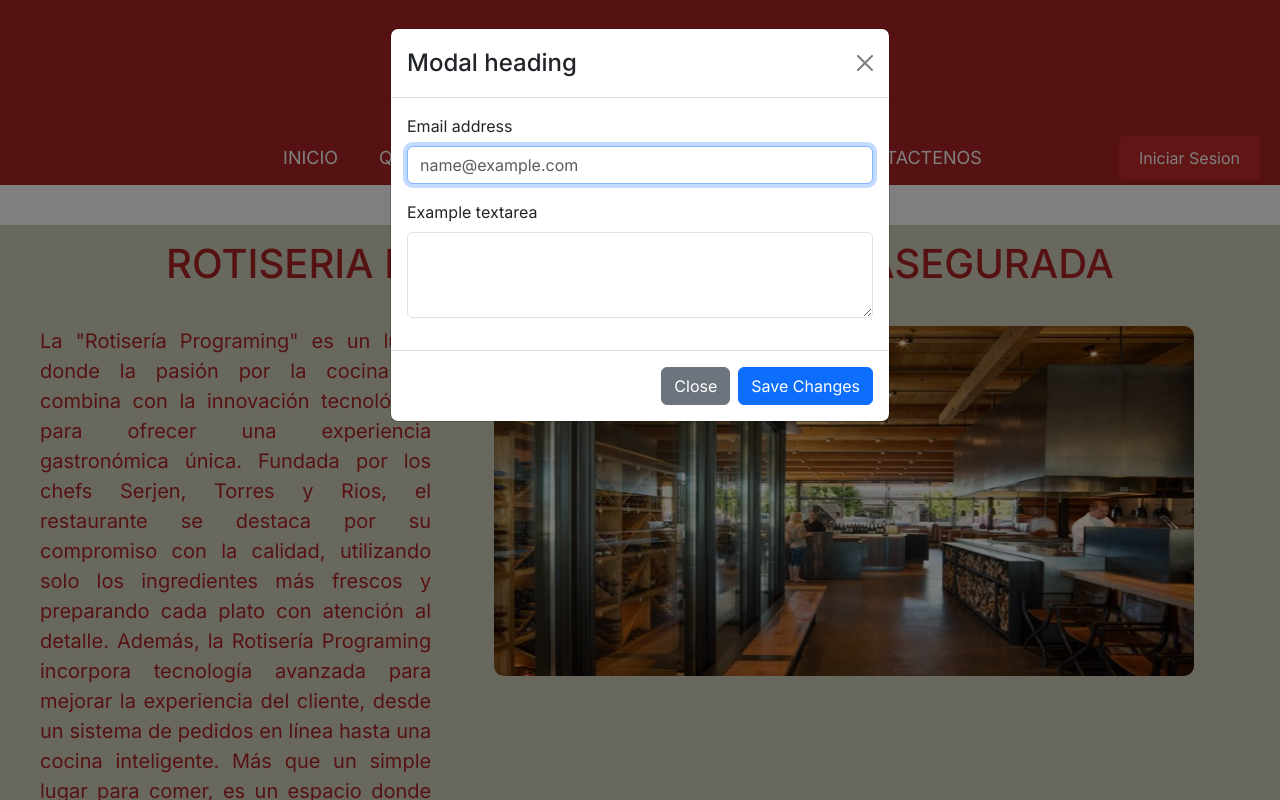
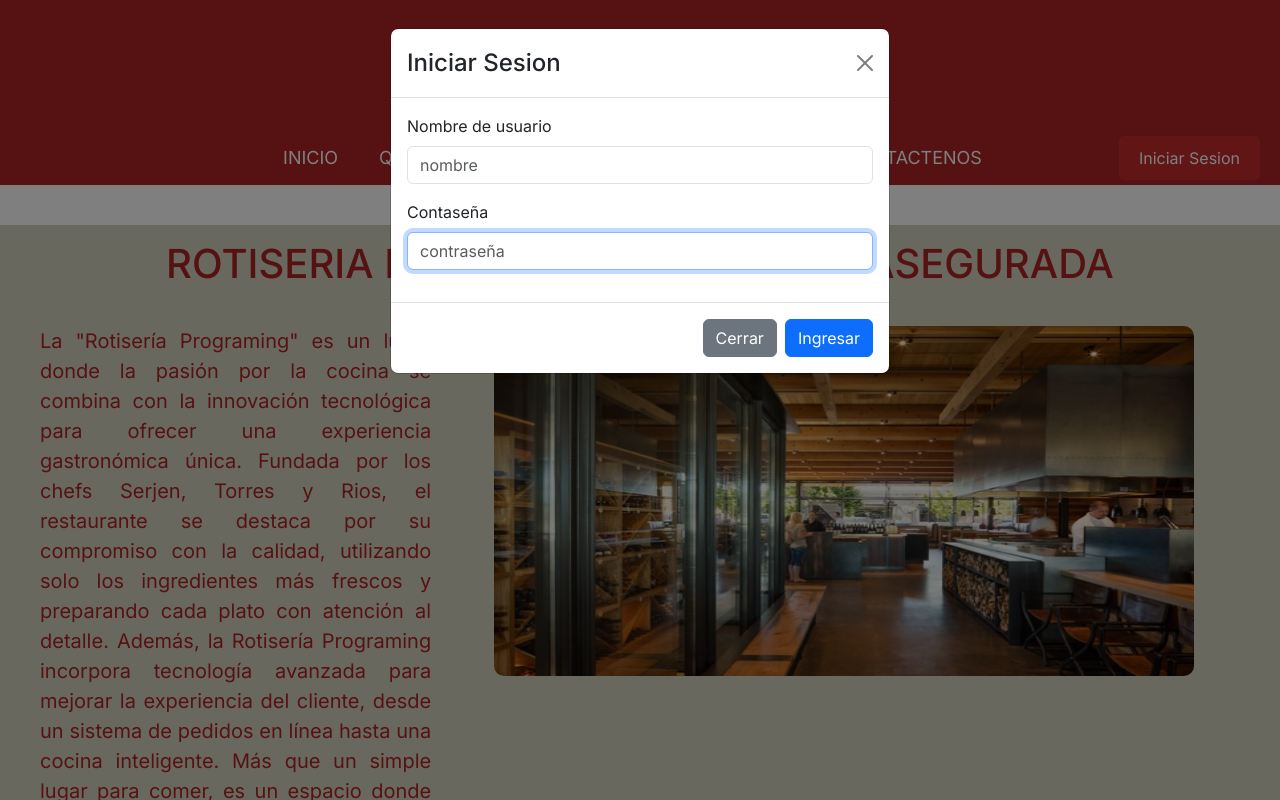
Before and after one commit to francoserjen10/tpFinal-3er-Cuatrimestre, a Next.js app in the folder rotiseria/: page / in a window 1280 px wide. Both pictures are taken after a click on the button "Iniciar Sesion". Shown: the top 800 px of the page. Built offline with nearby package versions, Linux system fonts and the light colour scheme.

Commit message:
formsaliente-estructura

```diff
--- a/rotiseria/src/app/components/formularioSaliente/formularioSaliente.tsx
+++ b/rotiseria/src/app/components/formularioSaliente/formularioSaliente.tsx
@@ -3,7 +3,7 @@ import Button from 'react-bootstrap/Button';
 import Form from 'react-bootstrap/Form';
 import Modal from 'react-bootstrap/Modal';
 
-function Example() {
+function FormSaliente() {
   const [show, setShow] = useState(false);
 
   const handleClose = () => setShow(false);
@@ -17,38 +17,41 @@ function Example() {
 
       <Modal show={show} onHide={handleClose}>
         <Modal.Header closeButton>
-          <Modal.Title>Modal heading</Modal.Title>
+          <Modal.Title>Iniciar Sesion</Modal.Title>
         </Modal.Header>
         <Modal.Body>
           <Form>
             <Form.Group className="mb-3" controlId="exampleForm.ControlInput1">
-              <Form.Label>Email address</Form.Label>
+              <Form.Label>Nombre de usuario</Form.Label>
               <Form.Control
-                type="email"
-                placeholder="name@example.com"
+                type="user"
+                placeholder="nombre"
                 autoFocus
               />
             </Form.Group>
-            <Form.Group
-              className="mb-3"
-              controlId="exampleForm.ControlTextarea1"
-            >
-              <Form.Label>Example textarea</Form.Label>
-              <Form.Control as="textarea" rows={3} />
+
+
+            <Form.Group className="mb-3" controlId="exampleForm.ControlInput1">
+              <Form.Label>Contaseña</Form.Label>
+              <Form.Control
+                type="password"
+                placeholder="contraseña"
+                autoFocus
+              />
             </Form.Group>
           </Form>
+
+
+
         </Modal.Body>
         <Modal.Footer>
-          <Button variant="secondary" onClick={handleClose}>
-            Close
-          </Button>
-          <Button variant="primary" onClick={handleClose}>
-            Save Changes
-          </Button>
+          <Button variant="secondary" onClick={handleClose}>Cerrar</Button>
+
+          <Button variant="primary" onClick={handleClose}>Ingresar</Button>
         </Modal.Footer>
       </Modal>
     </>
   );
 }
 
-export default Example;
+export default FormSaliente;
--- a/rotiseria/src/app/components/nav/nav.tsx
+++ b/rotiseria/src/app/components/nav/nav.tsx
@@ -1,7 +1,7 @@
 import Link from 'next/link';
 import './nav.css';
 import React, { useState } from 'react';
-import Example from '../formularioSaliente/formularioSaliente';
+import FormSaliente from '../formularioSaliente/formularioSaliente';
 
 export const Nav = () => {
     const [showForm, setShowForm] = useState<boolean>(false);
@@ -30,7 +30,7 @@ export const Nav = () => {
                 </li>
             </ul>
             <div className='botonSesion'>
-                <Example /> {/* Usa el componente Example como un componente aquí */}
+                <FormSaliente /> {/* Usa el componente Example como un componente aquí */}
             </div>
 
         </nav>
```
